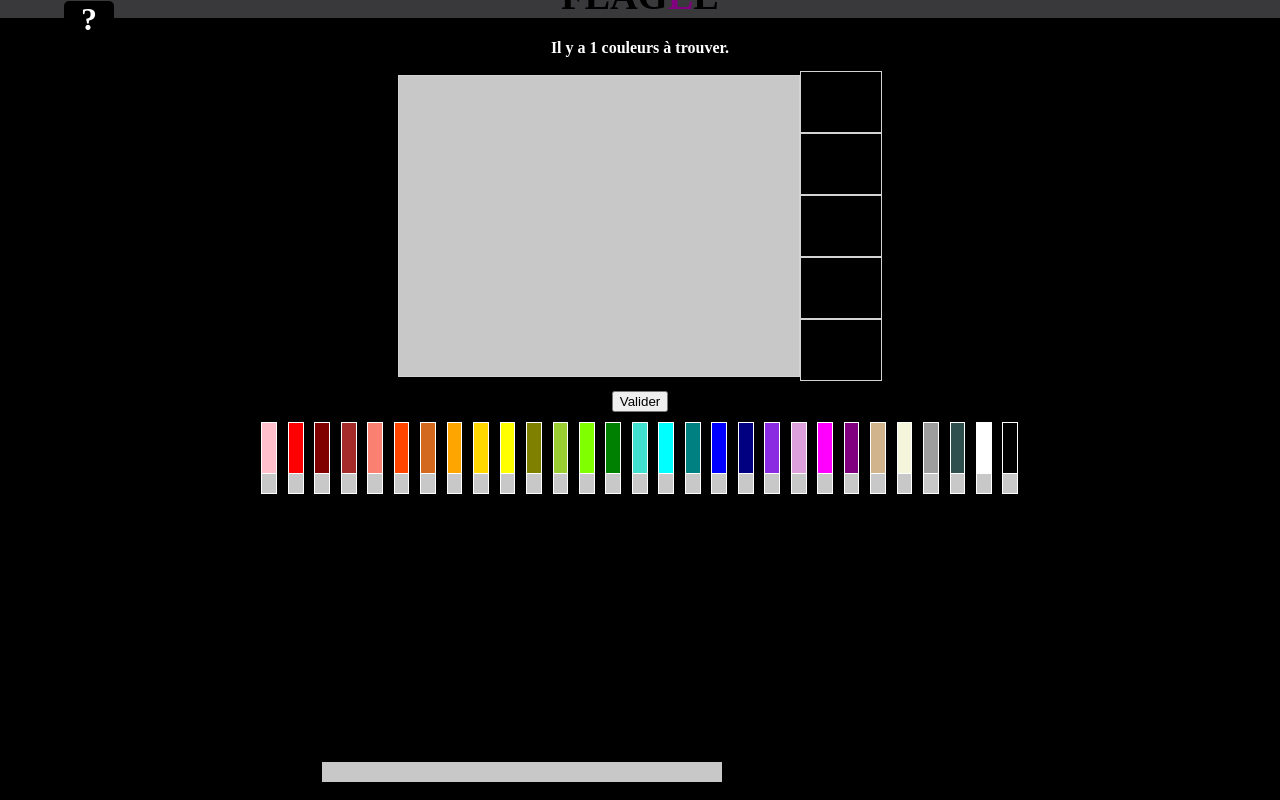
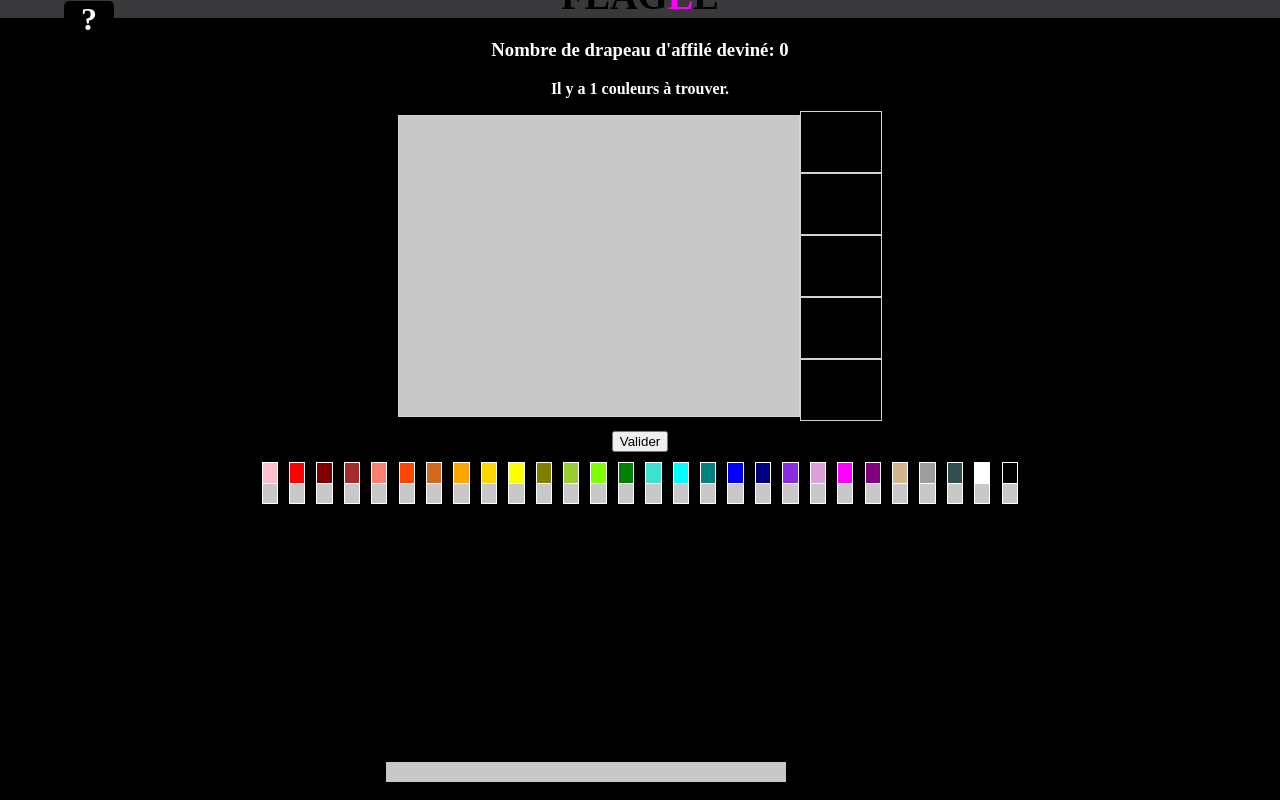
Before and after one commit to DcPepper/flagdle_web, a plain HTML site: page flagle.html in a window 1280 px wide. Drawn offline with Linux system fonts and the light colour scheme.

Commit message:
Height issue fixed

```diff
--- a/flagle.css
+++ b/flagle.css
@@ -22,11 +22,17 @@
 
 .color {
     width: 50px;
-    height: 50px;
+    height: 20px;
     margin: auto;
     border-bottom: solid 1px white;
     transition: .5s;
 }
+
+#myCanvas {
+    max-height: 50vh;
+}
+
+
 
 canvas {
     border: white solid 1px;
@@ -34,7 +40,7 @@ canvas {
 
 .colore {
     width: 50px;
-    height: 70px;
+    height: 40px;
     margin: auto;
     border: solid 1px white;
     margin-bottom: 10px;
@@ -64,7 +70,7 @@ canvas {
     border: solid 2px;
     position: absolute;
     top: 95%;
-    left: 25%;
+    left: 30%;
     display: flex;
     justify-content: center;
     margin: auto;
@@ -125,6 +131,7 @@ ul {
     animation-duration: 5s;
     animation-delay: .5s;
     animation-fill-mode: forwards;
+    max-height: 50vh;
 
   }
   @keyframes fadeIn {
@@ -209,6 +216,10 @@ ul {
       background-color: #39393c;
   }
 
+  .mini {
+      max-height: 10vh;
+  }
+
  .modal {
      position: absolute;
      top: 0;
@@ -262,3 +273,8 @@ ul {
  #rules{
      font-size: 1em;
  }
+
+#serie {
+    color: white;
+    text-align: center;
+}
--- a/flagle.html
+++ b/flagle.html
@@ -14,6 +14,7 @@
                 id="G">G</span><span id="L2">L</span><span id="E">E</span></h1>
 
     </header>
+    <h3 id="serie"></h3>
     <h2 id="nbrC">Il y a couleurs à trouver</h2>
     <div id="test">
         <div id="CANVAS">
@@ -118,9 +119,6 @@
         <div id="#D2B48C." class="colore" style="background-color: rgb(200, 200, 200);">
             <div id="#D2B48C" class="color" style="background-color: rgb(200, 200, 200);"></div>
         </div>
-        <div id="#F5F5DC." class="colore" style="background-color: rgb(200, 200, 200);">
-            <div id="#F5F5DC" class="color" style="background-color: rgb(200, 200, 200);"></div>
-        </div>
         <div id="#808080." class="colore" style="background-color: rgb(200, 200, 200);">
             <div id="#808080" class="color" style="background-color: rgb(200, 200, 200);"></div>
         </div>
--- a/flagle.js
+++ b/flagle.js
@@ -179,7 +179,6 @@ function game() {
         , "#FF00FF"
         , "#800080"
         , "#D2B48C"
-        , "#F5F5DC"
         , "#808080"
         , "#2F4F4F"
         , "#FFFFFF"
@@ -212,26 +211,31 @@ function game() {
     couleurs = {}
     image.onload = function () {
 
-
-        canvasHidden.width = this.width;
-        canvasHidden.height = this.height;
-        canvas.width = Math.floor(this.width);
-
-        canvas.height = Math.floor(this.height);
-        ctx2.drawImage(this, 0, 0, Math.floor(this.width), Math.floor(this.height));
-        ctx.drawImage(this, 0, 0, Math.floor(this.width), Math.floor(this.height));
+        height = Math.min(this.height, window.innerHeight / 2)
+        width = this.width * (height / this.height)
+        canvasHidden.width = width;
+        canvasHidden.height = height;
+        canvas.width = width;
+        canvas.height = height;
+        ctx2.drawImage(this, 0, 0, width, height);
+        ctx.drawImage(this, 0, 0, width, height);
         var data = ctx.getImageData(0, 0, canvas.width, canvas.height);
-
+        un = new Date();
         var pixels = data["data"];
 
         miniCanvas = document.getElementsByClassName("mini");
+
         for (can of miniCanvas) {
             can.width = Math.floor(canvas.width / 5)
             can.height = Math.floor(canvas.height / 5)
+
+
         }
         for (var i = 0; i < pixels.length; i += 4) {
             pixelsCol.push(pixels.slice(i, i + 4));
         }
+
+        console.log(pixelsCol.length)
 
 
         for (var i = 0; i < pixelsCol.length; i++) {
@@ -240,26 +244,19 @@ function game() {
             var g = col[1];
             var b = col[2];
             var str = [r, g, b].join();
-            if (Object.keys(couleurs).includes(str)) {
-                couleurs[str] += 1;
-            } else {
-                couleurs[str] = 1;
+            couleurs[str] = couleurs[str] ? couleurs[str] + 1 : 1;
+        }
+        console.log(Object.keys(couleurs).length)
+        console.log(new Date() - un)
+        for (var i = 0; i < Object.entries(couleurs).length; i++) {
+
+            if (Object.entries(couleurs)[i][1] > 900) {
+                trueColor.push(Object.entries(couleurs)[i][0]);
             }
-        }
 
-        console.log(couleurs)
-        for (var i = 0; i < Object.entries(couleurs).length; i++) {
-            if (canvas.width * canvas.height >= 250000) {
-                if (Object.entries(couleurs)[i][1] > 2561) {
-                    trueColor.push(Object.entries(couleurs)[i][0]);
-                }
-            } else {
-                if (Object.entries(couleurs)[i][1] > 2000) {
-                    trueColor.push(Object.entries(couleurs)[i][0]);
-                }
-            }
         }
         spectreCol(trueColor)
+        console.log(new Date() - un)
 
         for (var i = 0; i < pixelsCol.length; i++) {
             var col = pixelsCol[i];
@@ -278,6 +275,7 @@ function game() {
         classColor2 = document.getElementsByClassName("colore")
         for (divElt of classColor) {
             divElt.style["width"] = canvas.width / classColor.length
+            /*
             divElt.addEventListener("mouseover", function (event) {
                 this.style["width"] = canvas.width * 2 / classColor.length
                 id = this.id;
@@ -298,24 +296,29 @@ function game() {
                 divElt2 = document.getElementById(id)
                 divElt2.style["width"] = canvas.width / classColor.length
             });
+            */
         }
         for (divElt of classColor2) {
             divElt.style["width"] = canvas.width / classColor2.length
         }
-        pixels = pixelsCol.flat();
-
-        var newData = Uint8ClampedArray.from(pixels)
-        var newDatas = ctx.createImageData(canvas.width, canvas.height);
-        for (var i = 0; i < newData.length; i++) {
-            newDatas.data[i] = newData[i]
+        newPixels = []
+        for (elt of pixelsCol) {
+            for (c of elt) {
+                newPixels.push(c);
+            }
         }
 
-        ctx.putImageData(newDatas, 0, 0);
+
+        for (var i = 0; i < newPixels.length; i++) {
+            data["data"][i] = newPixels[i];
+        }
+
+        ctx.putImageData(data, 0, 0);
 
         console.log(document.getElementById("myCanvas").width)
         console.log(document.getElementById("myCanvas").height)
 
-
+        console.log(new Date() - un)
     }
 
 
@@ -335,6 +338,7 @@ function game() {
             document.getElementById("resultat").children[document.getElementById("resultat").children.length - 1].appendChild(star)
             document.getElementById("resultat").children[document.getElementById("resultat").children.length - 1].style["margin-left"] = "45px";
         } else {
+            document.cookie = -1;
             h2 = document.querySelector("h2")
             h2.innerHTML = "Dommage ! C'est le drapeau de " + CHOSENPAY
         }
@@ -513,6 +517,8 @@ function game() {
 
 
         if (good_colors.length == trueColor.length) {
+            document.getElementById("search").value = "";
+            document.getElementById('search').focus();
             h2 = document.querySelector("h2")
             h2.innerHTML = "Bravo ! Rendez-vous demain pour le prochain défi 🚀\nPouvez vous deviner à qui appartient ce drapeau?"
             document.getElementById("DivMain").style["display"] = "none"
@@ -527,6 +533,7 @@ function game() {
             document.getElementById("myCanvas").style["display"] = "none"
             document.getElementById("reponse").style["display"] = "flex"
         } else if (V == 5) {
+            document.cookie = -1;
             h2 = document.querySelector("h2")
             h2.innerHTML = "Dommage ! Tu feras mieux demain ! 💪\nCe drapeau est: " + CHOSENPAY
             document.getElementById("myCanvas").style["display"] = "none"
@@ -584,7 +591,7 @@ function game() {
     p = Math.random()
     index = Math.floor(p * (colors.length - 1))
     col = colors[index]
-    document.getElementById("L2").style["color"] = col
+    document.getElementById("L2").style["color"] = col;
 }
 
 open = document.getElementById('open')
@@ -601,5 +608,11 @@ close.addEventListener('click', () => {
     modal.style['display'] = "none";
 })
 
-
+document.cookie = document.cookie ? parseInt(document.cookie) + 1 : 0;
+if (parseInt(document.cookie) < 2) {
+    document.getElementById("serie").innerHTML = "Nombre de drapeau d'affilé deviné: " + document.cookie;
+}
+else {
+    document.getElementById("serie").innerHTML = "Nombre de drapeaux d'affilé devinés: " + document.cookie;
+}
 game()
```
